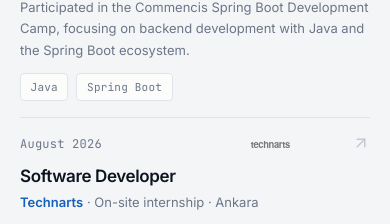
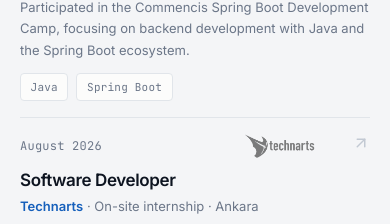
Before and after one commit to MertAltn1/MertAltn1.github.io, a React (Vite) app: page / in a window 390 px wide. Shown: the part 2556-2780 px from the top of the page. Built offline with nearby package versions, Linux system fonts and the light colour scheme.

Commit message:
Update portfolio

```diff
--- a/src/data/experiences.js
+++ b/src/data/experiences.js
@@ -20,7 +20,7 @@ export const experiences = [
     company: 'Technarts',
     role: 'Software Developer',
     period: 'August 2026',
-    logo: '/logos/technarts-wordmark.svg',
+    logo: '/logos/technarts-wordmark.png',
     logoClassName: 'company-logo--technarts',
     location: 'Ankara',
     type: 'On-site internship',
--- a/src/styles/components.css
+++ b/src/styles/components.css
@@ -262,13 +262,13 @@
   /* Technarts uses a wide symbol + wordmark lockup. Give it enough horizontal
    * room while keeping the same visual height and alignment as every mark. */
   .company-logo--technarts {
-    --logo-w: 132px;
-    --logo-h: 24px;
+    --logo-w: 118px;
+    --logo-h: 28px;
   }
 
   .company-logo--lg.company-logo--technarts {
     --logo-w: 180px;
-    --logo-h: 34px;
+    --logo-h: 44px;
   }
 
   /* --- Cards ---------------------------------------------------------------- */
--- a/src/styles/sections.css
+++ b/src/styles/sections.css
@@ -784,7 +784,8 @@
     }
 
     .experience-row__stamp .company-logo--technarts {
-      --logo-w: 108px;
+      --logo-w: 96px;
+      --logo-h: 24px;
     }
 
     .experience-row__summary { max-width: none; }
```
Also changed, not shown: public/logos/technarts-wordmark.png (added).
